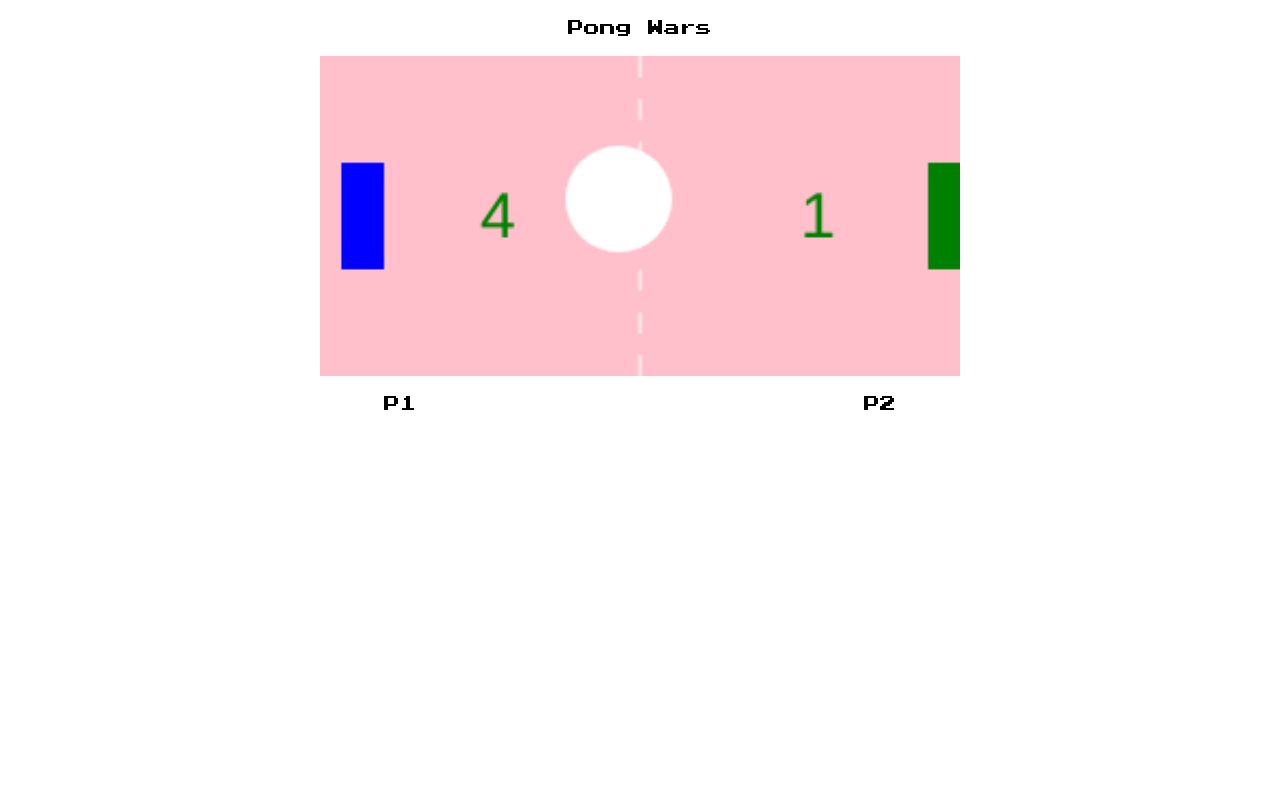
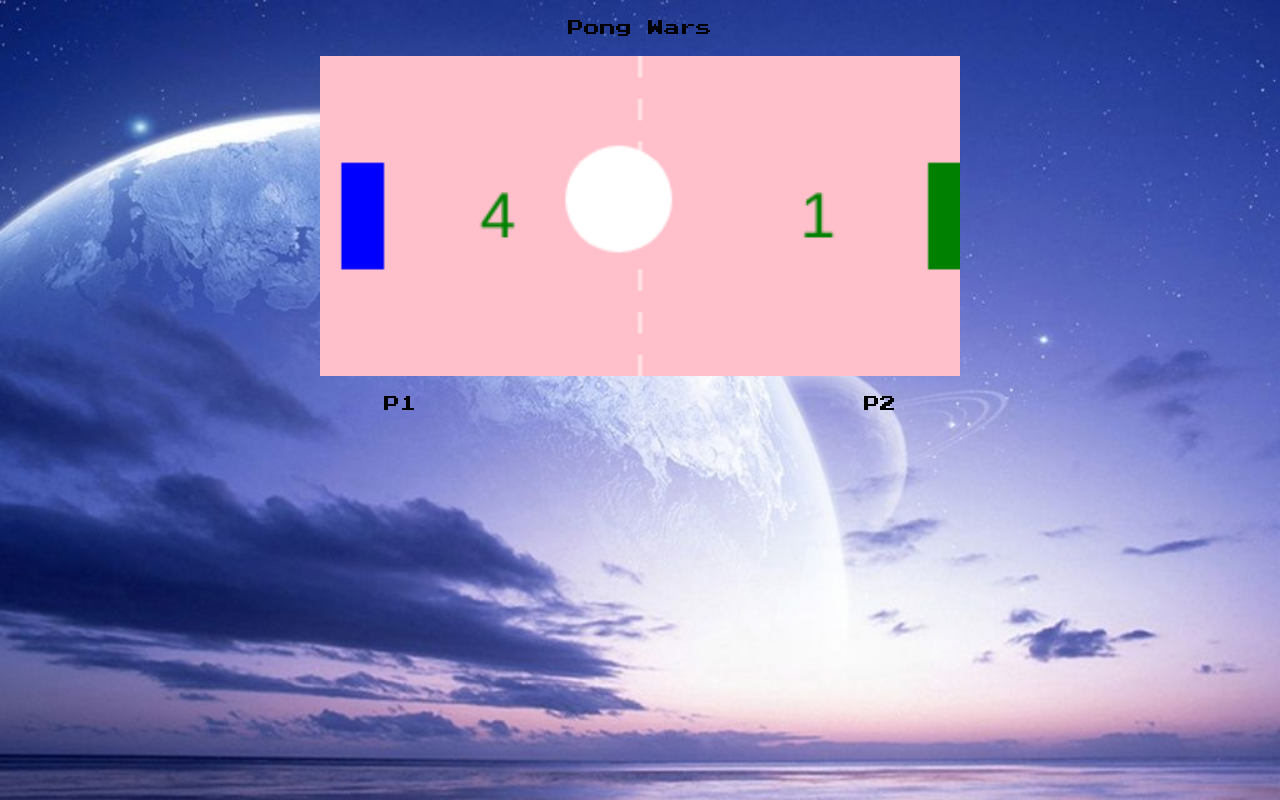
Before and after one commit to MartinZ29/Pong-game, a website built with webpack: page index.html in a window 1280 px wide. Built offline with nearby package versions, Linux system fonts and the light colour scheme.

Commit message:
clear code/ add readme

```diff
--- a/src/game.css
+++ b/src/game.css
@@ -64,7 +64,7 @@ body {
    font-family: 'PressStart2P Web', monospace;
    margin: 0 auto;
    text-align: center;
-   /*background-image: url('../public/img/pic.png');*/
+   background: url('../public/img/pic.png');
    background-size:  cover;
 }
 h1 {
--- a/src/game.js
+++ b/src/game.js
@@ -14,7 +14,6 @@ export default class Game{
 		this.height = canvas.height;
 		this.context = canvas.getContext('2d');
 		this.context.fillStyle = 'white';
-
         this.board = new Board(this.height,this.width);
         this.p1 = new Paddle(this.height,gap,'blue',player1Keys);
         this.p2 = new Paddle(this.height,this.width-5-gap,'green',player2Keys);
@@ -22,7 +21,6 @@ export default class Game{
         this.p2Score = new Score(75, 85);
         this.ball = new Ball(this.height, this.width);
 	}
-
 render() {
     this.board.render(this.context);
     this.p1.render(this.context);
@@ -31,5 +29,4 @@ render() {
     this.p2Score.render(this.context);
     this.ball.render(this.context, this.p1, this.p2, this.p1Score, this.p2Score);
 }
-
 }
--- a/src/index.js
+++ b/src/index.js
@@ -1,13 +1,8 @@
 import './game.css';
-
 import Game from './game.js';
 
-
-
 var game = new Game();
-
 const fps = 30;
-
 (function gameLoop(){
 	game.render();
 	setTimeout(gameLoop,fps);
--- a/src/key.js
+++ b/src/key.js
@@ -2,8 +2,6 @@ export const player1Keys = {
     up:65,
     down:90,
 };
-
-
 export const player2Keys = {
     up:38,
     down:40,
--- a/src/paddle.js
+++ b/src/paddle.js
@@ -10,11 +10,8 @@ export default class Paddle {
         this.keys = keys;
         document.addEventListener('keydown', event => this.keyListener(event));
     }
-
     wallBounce(){
-
     }
-
     keyListener(event){
         switch (event.keyCode) {
                 case this.keys.up:
@@ -26,12 +23,10 @@ export default class Paddle {
                 default:return;
             }
     }
-
     moveUp(){
         if(this.y > 0){
         this.y -= this.speed;}
     }
-
     moveDown(){
         if(this.y + this.height <= this.boardHeight){
         this.y += this.speed;}
@@ -44,5 +39,4 @@ render(context) {
         this.width, this.height,
     );
 }
-
 }
--- a/src/score.js
+++ b/src/score.js
@@ -4,13 +4,10 @@ export default class Score {
         this.y = y;
         this.score = 0;
     }
-
     draw(context) {
         context.font = "30px Helvetica";
         context.fillText(this.score, this.x, this.y);
-
     }
-
     render(context) {
         this.draw(context);
     }
```
Also changed, not shown: index.html (+0 -1 lines), src/ball.js (+0 -8 lines), src/board.js (+0 -7 lines), README.md.
